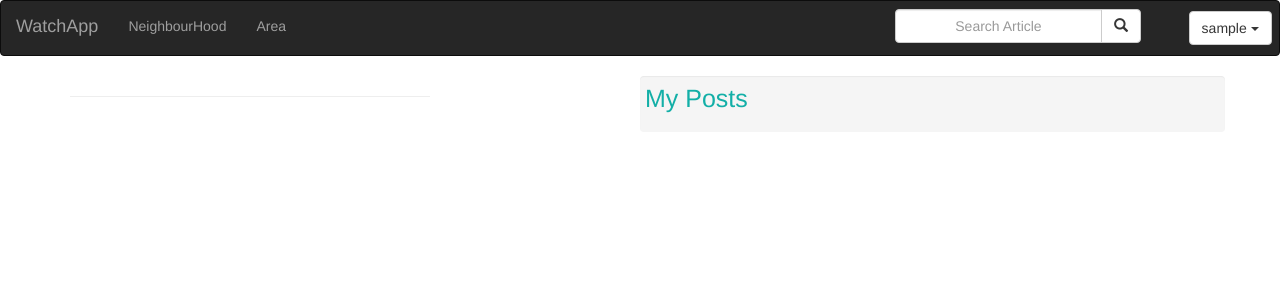
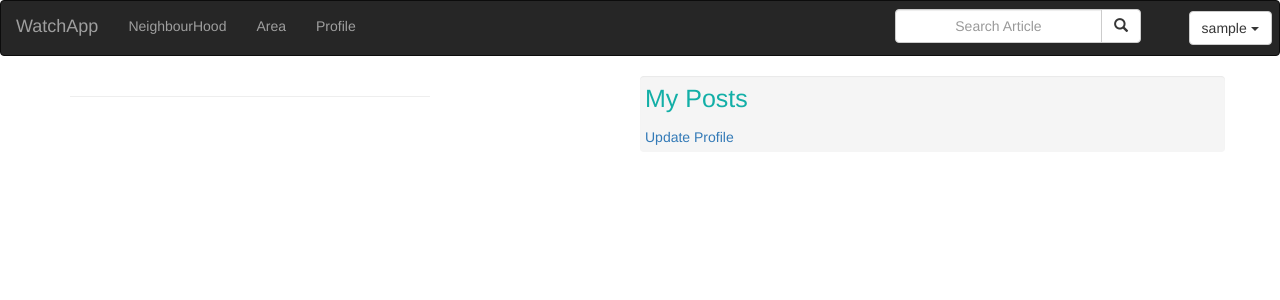
Before and after one commit to ramza007/WatchApp, a Django app: page /profile/ in a window 1280 px wide. Shown: the top 300 px of the page. Run offline with Django 3.2, Linux system fonts and the light colour scheme; the visitor is signed in with stand-in values (Sample User, id 1); some libraries are stand-ins or nearby versions; some web fonts are replaced.

```diff
--- a/appwatch/templates/my-profile.html
+++ b/appwatch/templates/my-profile.html
@@ -36,6 +36,7 @@
         <div class=" well col-md-6 " style="padding:5px; border:2px; float:right; height:40%">
 
             <p style=" color:rgb(19, 175, 167); text-align:left; font-size:25px;"> My Posts</p>
+            <a href="/update/profile/">Update Profile</a>
             {% for pic in pics %} {% if pic %}
             <div class="col-md-8 col-sm-12">
                 <a href="{% url 'manageImage' pic.id  %}#">
--- a/appwatch/templates/navbar.html
+++ b/appwatch/templates/navbar.html
@@ -24,6 +24,9 @@
                 </li>
                 <li>
                     <a href="/admin/display/images/">Area</a>
+                </li>
+                <li>
+                    <a href="/profile">Profile</a>
                 </li>
             </ul>
     <!--Drop Down list -->
@@ -54,9 +57,7 @@
                     <li>
                         <a href="/logout">Logout</a>
                     </li>
-                    <li>
-                        <a href="/profile">Profile</a>
-                    </li>
+
                 </ul>
             </li>
 
```
